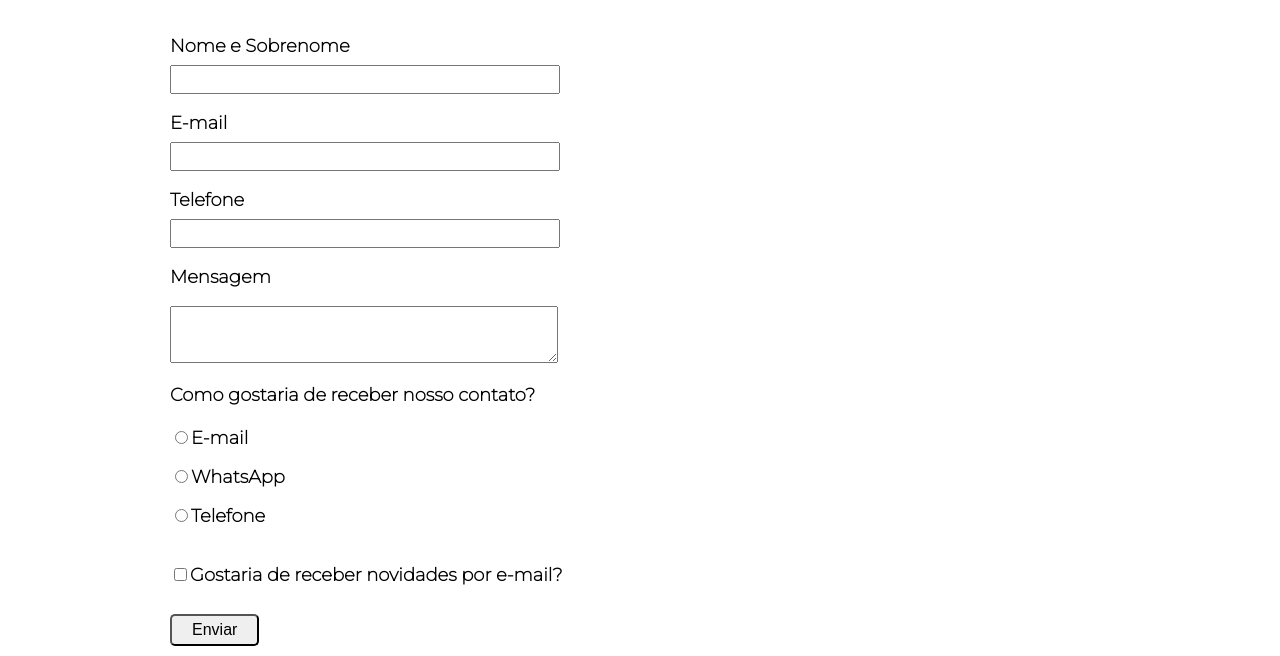
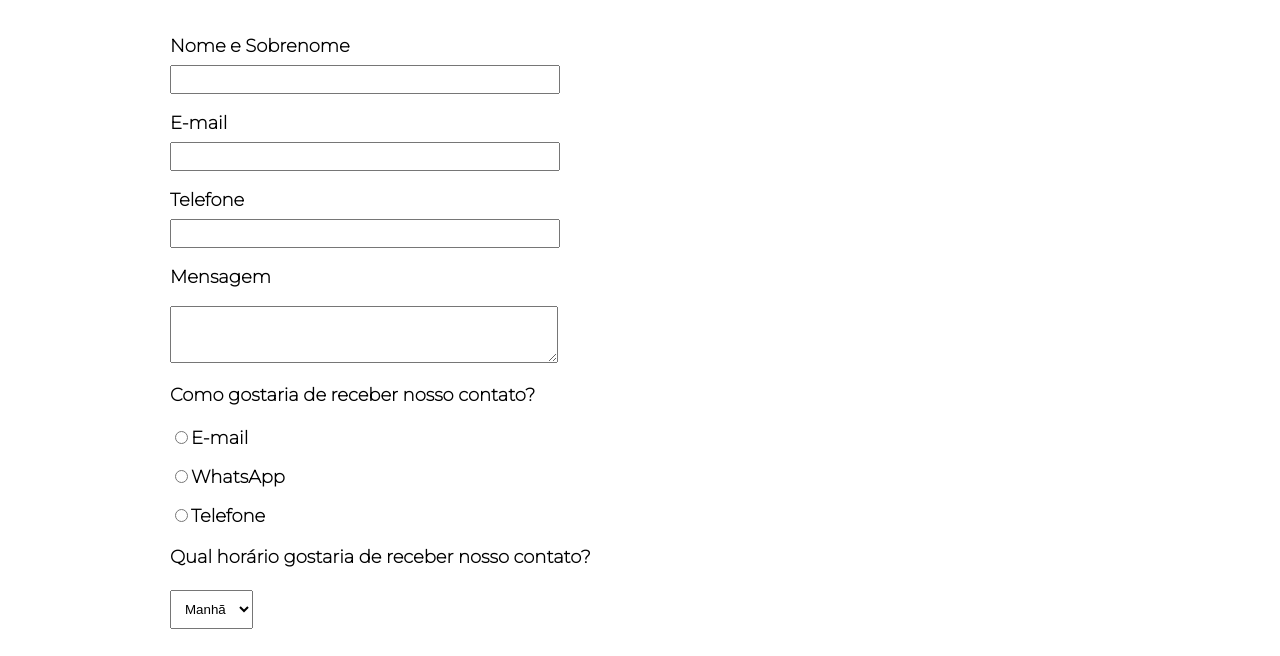
Before and after one commit to juliocezarreis/front-end, a plain HTML site: page html5_e_css3/contato.html in a window 1280 px wide. Shown: the part 296-952 px from the top of the page. Drawn offline with Linux system fonts and the light colour scheme.

Commit message:
<select> in contato.html

```diff
--- a/html5_e_css3/contato.html
+++ b/html5_e_css3/contato.html
@@ -35,6 +35,15 @@
                     <label for="contato-whatsapp"><input id="contato-whatsapp" type="radio" name="contato">WhatsApp</label>
                     <label for="contato-telefone"><input id="contato-telefone" type="radio" name="contato">Telefone</label>
 
+                    <div class="select-horario">
+                        <p>Qual horário gostaria de receber nosso contato?</p>
+                        <select>
+                            <option>Manhã</option>
+                            <option>Tarde</option>
+                            <option>Noite</option>
+                        </select>
+                    </div>
+
                     <label id="label-checkbox"><input type="checkbox">Gostaria de receber novidades por e-mail?</label>
                 </div>
                 <input class="input-submit" type="submit" value="Enviar">
--- a/html5_e_css3/css/style.css
+++ b/html5_e_css3/css/style.css
@@ -144,6 +144,9 @@ footer p {
     font-size: 18px;
     margin: 20px 0;
 }
+.select-horario select {
+    padding: 10px;
+}
 #label-checkbox {
     margin-top: 40px;
 }
```
